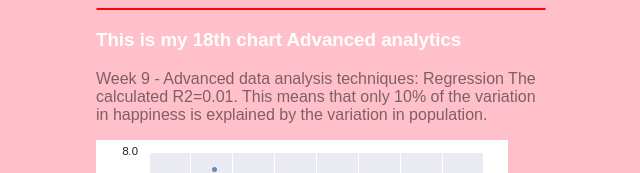
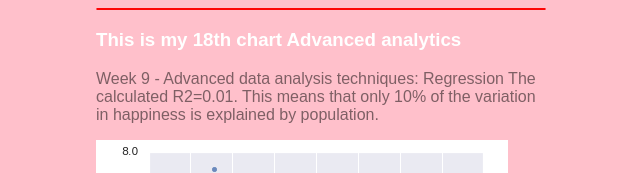
Before and after one commit to andreavasiliou/AndreaVasiliou.github.io, a plain HTML site: page index.html in a window 1280 px wide. Shown: the part 2808-2981 px from the top of the page, without its empty margins (319-959 px from the left). Drawn offline with Linux system fonts and the light colour scheme; a script that the page names is missing.

Commit message:
Update index.html

```diff
--- a/index.html
+++ b/index.html
@@ -244,7 +244,7 @@
 </p>
 
 <p class=title1><span class="bold">Week 9 - Advanced data analysis techniques: Regression
-  The calculated R2=0.01. This means that only 10% of the variation in happiness is explained by the variation in population.</span></p>
+  The calculated R2=0.01. This means that only 10% of the variation in happiness is explained by population.</span></p>
 
     <div class="container">
 
```
